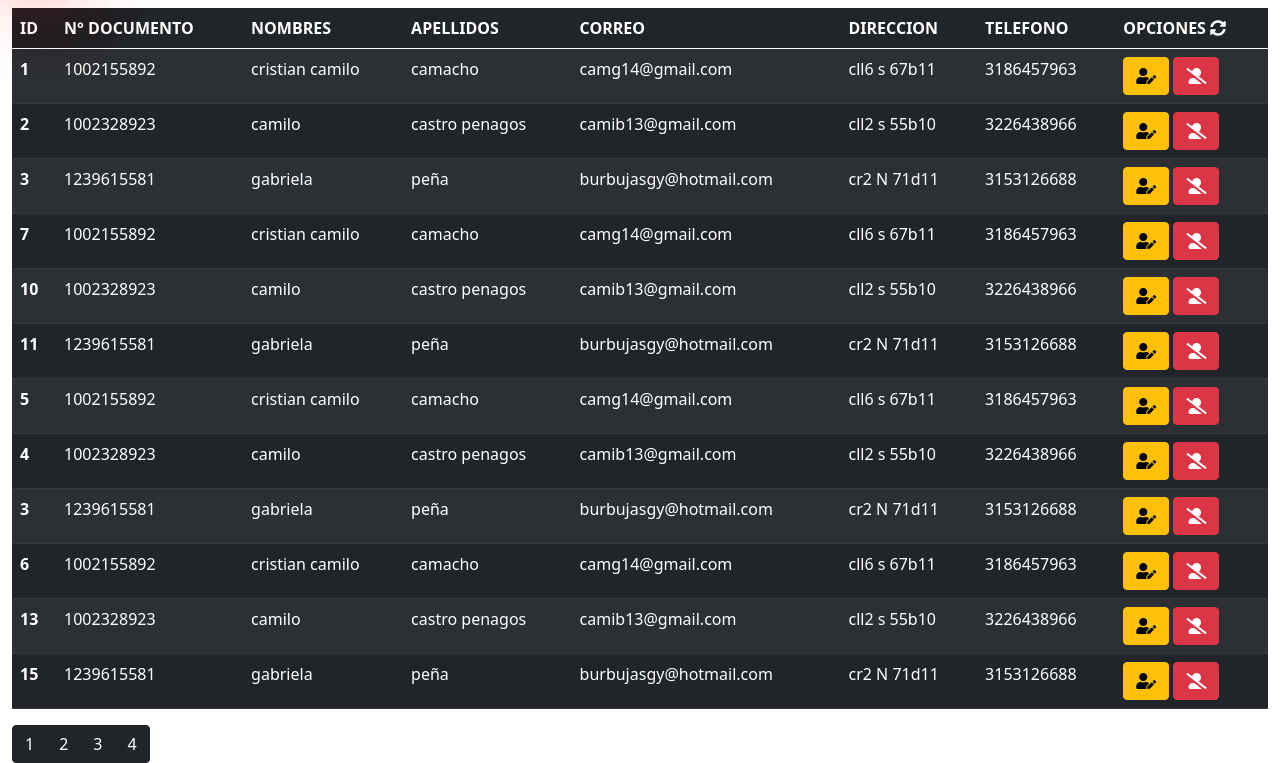
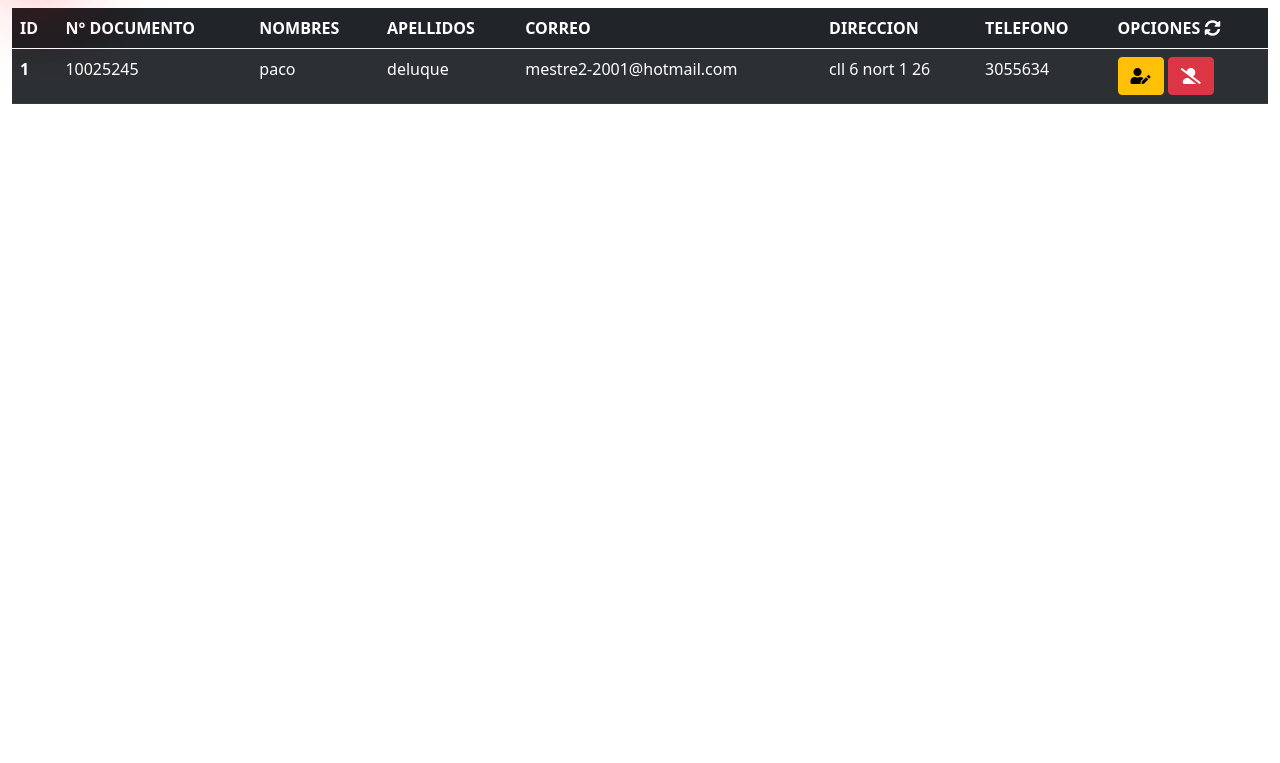
Before and after one commit to senaceet/proyecto-neo-library, a Django app: page /users in a window 1280 px wide. Shown: the part 68-831 px from the top of the page. After the commit the page ends 172 px from the top, so only its background shows below. Run offline with Django 3.2, Linux system fonts and the light colour scheme; data comes from the database, SQL or seed files in the repository; tables that the repository leaves empty hold one stand-in row (values such as "Sample post"); some libraries are stand-ins or nearby versions.

Commit message:
feat: show client list
show cliets from the data base is now possible also modify the form for create new users

```diff
--- a/03 Desarrollo/Django Neo library/Neo_library/prestamos/templates/usuarios.html
+++ b/03 Desarrollo/Django Neo library/Neo_library/prestamos/templates/usuarios.html
@@ -119,171 +158,23 @@
       </tr>
     </thead>
     <tbody>
+      {% for client in clients.all %}
       <tr>
-            <th scope="row">1</th>
-            <td>1002155892</td>
-            <td>cristian camilo</td>
-            <td>camacho</td>
-            <td>camg14@gmail.com</td>
-            <td>cll6 s 67b11</td>
-            <td>3186457963</td>
+        <th scope="row">{{client.id}}</th>
+        <td>{{client.fk_id_user.document_user}}</td>
+        <td>{{client.fk_id_user.first_name}} {{client.fk_id_user.sec_name|default_if_none:""}}</td>
+        <td>{{client.fk_id_user.surname}} {{client.fk_id_user.sec_surname|default_if_none:""}}</td>
+        <td>{{client.fk_id_user.email}}</td>
+        <td>{{client.fk_id_user.address}}</td>
+        <td>{{client.fk_id_user.cell_phone}}</td>
         <td>
             <button type="button" class="btn btn-warning"><i class="fas fa-user-edit"></i></button>
             <button type="button" class="btn btn-danger"><i class="fas fa-user-alt-slash"></i></button>
             </td>
       </tr>
-          <tr>
-            <th scope="row">2</th>
-            <td>1002328923</td>
-            <td>camilo</td>
-            <td>castro penagos</td>
-            <td>camib13@gmail.com</td>
-            <td>cll2 s 55b10</td>
-            <td>3226438966</td>
-            <td>
-                <button type="button" class="btn btn-warning"><i class="fas fa-user-edit"></i></button>
-                <button type="button" class="btn btn-danger"><i class="fas fa-user-alt-slash"></i></button>
-                </td>
-          </tr>
-          <tr>
-            <th scope="row">3</th>
-            <td>1239615581</td>
-            <td>gabriela</td>
-            <td>peña</td>
-            <td>burbujasgy@hotmail.com</td>
-            <td>cr2 N 71d11</td>
-            <td>3153126688</td>
-            <td>
-                <button type="button" class="btn btn-warning"><i class="fas fa-user-edit"></i></button>
-                <button type="button" class="btn btn-danger"><i class="fas fa-user-alt-slash"></i></button>
-                </td>
-          </tr>
-          <th scope="row">7</th>
-            <td>1002155892</td>
-            <td>cristian camilo</td>
-            <td>camacho</td>
-            <td>camg14@gmail.com</td>
-            <td>cll6 s 67b11</td>
-            <td>3186457963</td>
-            <td>
-                <button type="button" class="btn btn-warning"><i class="fas fa-user-edit"></i></button>
-                <button type="button" class="btn btn-danger"><i class="fas fa-user-alt-slash"></i></button>
-                </td>
-          </tr>
-          <tr>
-            <th scope="row">10</th>
-            <td>1002328923</td>
-            <td>camilo</td>
-            <td>castro penagos</td>
-            <td>camib13@gmail.com</td>
-            <td>cll2 s 55b10</td>
-            <td>3226438966</td>
-            <td>
-                <button type="button" class="btn btn-warning"><i class="fas fa-user-edit"></i></button>
-                <button type="button" class="btn btn-danger"><i class="fas fa-user-alt-slash"></i></button>
-                </td>
-          </tr>
-          <tr>
-            <th scope="row">11</th>
-            <td>1239615581</td>
-            <td>gabriela</td>
-            <td>peña</td>
-            <td>burbujasgy@hotmail.com</td>
-            <td>cr2 N 71d11</td>
-            <td>3153126688</td>
-            <td>
-                <button type="button" class="btn btn-warning"><i class="fas fa-user-edit"></i></button>
-                <button type="button" class="btn btn-danger"><i class="fas fa-user-alt-slash"></i></button>
-                </td>
-          </tr>
-          <th scope="row">5</th>
-            <td>1002155892</td>
-            <td>cristian camilo</td>
-            <td>camacho</td>
-            <td>camg14@gmail.com</td>
-            <td>cll6 s 67b11</td>
-            <td>3186457963</td>
-            <td>
-                <button type="button" class="btn btn-warning"><i class="fas fa-user-edit"></i></button>
-                <button type="button" class="btn btn-danger"><i class="fas fa-user-alt-slash"></i></button>
-                </td>
-          </tr>
-          <tr>
-            <th scope="row">4</th>
-            <td>1002328923</td>
-            <td>camilo</td>
-            <td>castro penagos</td>
-            <td>camib13@gmail.com</td>
-            <td>cll2 s 55b10</td>
-            <td>3226438966</td>
-            <td>
-                <button type="button" class="btn btn-warning"><i class="fas fa-user-edit"></i></button>
-                <button type="button" class="btn btn-danger"><i class="fas fa-user-alt-slash"></i></button>
-                </td>
-          </tr>
-          <tr>
-            <th scope="row">3</th>
-            <td>1239615581</td>
-            <td>gabriela</td>
-            <td>peña</td>
-            <td>burbujasgy@hotmail.com</td>
-            <td>cr2 N 71d11</td>
-            <td>3153126688</td>
-            <td>
-                <button type="button" class="btn btn-warning"><i class="fas fa-user-edit"></i></button>
-                <button type="button" class="btn btn-danger"><i class="fas fa-user-alt-slash"></i></button>
-                </td>
-          </tr>
-          <th scope="row">6</th>
-            <td>1002155892</td>
-            <td>cristian camilo</td>
-            <td>camacho</td>
-            <td>camg14@gmail.com</td>
-            <td>cll6 s 67b11</td>
-            <td>3186457963</td>
-            <td>
-                <button type="button" class="btn btn-warning"><i class="fas fa-user-edit"></i></button>
-                <button type="button" class="btn btn-danger"><i class="fas fa-user-alt-slash"></i></button>
-                </td>
-          </tr>
-          <tr>
-            <th scope="row">13</th>
-            <td>1002328923</td>
-            <td>camilo</td>
-            <td>castro penagos</td>
-            <td>camib13@gmail.com</td>
-            <td>cll2 s 55b10</td>
-            <td>3226438966</td>
-            <td>
-                <button type="button" class="btn btn-warning"><i class="fas fa-user-edit"></i></button>
-                <button type="button" class="btn btn-danger"><i class="fas fa-user-alt-slash"></i></button>
-                </td>
-          </tr>
-          <tr>
-            <th scope="row">15</th>
-            <td>1239615581</td>
-            <td>gabriela</td>
-            <td>peña</td>
-            <td>burbujasgy@hotmail.com</td>
-            <td>cr2 N 71d11</td>
-            <td>3153126688</td>
-            <td>
-                <button type="button" class="btn btn-warning"><i class="fas fa-user-edit"></i></button>
-                <button type="button" class="btn btn-danger"><i class="fas fa-user-alt-slash"></i></button>
-                </td>
-          </tr>
+      {% endfor %}
     </tbody>
   </table>
-      <div class="row">
-        <div class="btn-toolbar" role="toolbar" aria-label="Toolbar with button groups">
-            <div class="btn-group me-2" role="group" aria-label="First group">
-              <button type="button" class="btn btn-dark">1</button>
-              <button type="button" class="btn btn-dark">2</button>
-              <button type="button" class="btn btn-dark">3</button>
-              <button type="button" class="btn btn-dark">4</button>
-            </div>
-          </div>
-      </div>
 </div>
 <!-- Bootstrap Bundle with Popper javascrip-->
 <script src="https://cdn.jsdelivr.net/npm/bootstrap@5.0.0-beta1/dist/js/bootstrap.bundle.min.js" integrity="sha384-ygbV9kiqUc6oa4msXn9868pTtWMgiQaeYH7/t7LECLbyPA2x65Kgf80OJFdroafW" crossorigin="anonymous"></script>
--- a/03 Desarrollo/Django Neo library/Neo_library/prestamos/views.py
+++ b/03 Desarrollo/Django Neo library/Neo_library/prestamos/views.py
@@ -58,13 +58,14 @@ def my_loans (request,Cliient_id): #teasting
 def loans (request):
     return  render (request,'prestamos.html')
 def users (request):
+    clients = Cliient.objects
     if request.method == 'POST' and 'Documenttypeformbtn1' in request.POST:
         filled_form = DocumetoForm(request.POST)
         if filled_form.is_valid():
             filled_form.save()
             note = 'Documento: %s - %s, guardado exitosamente' %(filled_form.cleaned_data['acronym_doc'],filled_form.cleaned_data['nomb_type_document'],)
             new_form = DocumetoForm()
-            return render (request,'usuarios.html', {'documentoform':new_form, 'note':note,'usuarioform':UserForm})
+            return render (request,'usuarios.html', {'clients':clients,'documentoform':new_form, 'note':note,'usuarioform':UserForm})
     if request.method == 'POST' and 'userformbtn1' in request.POST:
        filled_form =UserForm(request.POST)
        if filled_form.is_valid():
@@ -74,10 +75,10 @@ def users (request):
             client.save()
             note = 'Usuario: %s %s - %s, guardado exitosamente' %(filled_form.cleaned_data['first_name'],filled_form.cleaned_data['surname'],filled_form.cleaned_data['document_user'],)
             new_form =UserForm()
-            return render (request,'usuarios.html', {'usuarioform':new_form,'documentoform':DocumetoForm, 'note':note})
+            return render (request,'usuarios.html', {'clients':clients,'usuarioform':new_form,'documentoform':DocumetoForm, 'note':note})
     else:
         form1 = DocumetoForm()
         form2 =UserForm()
-        return render (request,'usuarios.html', {'documentoform':form1,'usuarioform':form2})
+        return render (request,'usuarios.html', {'clients':clients,'documentoform':form1,'usuarioform':form2})
 def booksinfo (request):
     return render (request,'infolibro.html')
```
Also changed, not shown: other parts of 03 Desarrollo/Django Neo library/Neo_library/prestamos/templates/usuarios.html (+41 -2 lines). Lines whose indentation alone changed are shown as unchanged.
